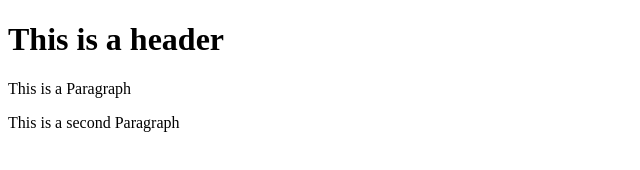
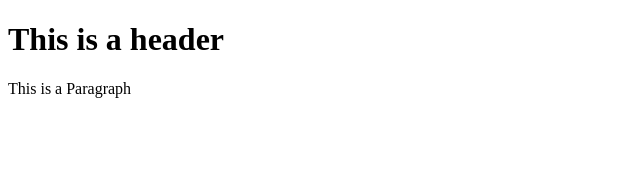
Before and after one commit to vikas-prasad1998/git-test, a website: page index.html in a window 1280 px wide. Shown: the whole page, without its empty margins (0-640 px from the left). Drawn offline with Linux system fonts and the light colour scheme.

Commit message:
new file:   git-test 	modified:   index.html

```diff
--- a/index.html
+++ b/index.html
@@ -4,8 +4,6 @@
 
     <body>
         <h1> This is a header </h1>
-        <p> This is a Paragraph</p>
-        <p> This is a second Paragraph</p>
-
+        <p> This is a Paragraph </p>
     </body>
 </html>
```
Also changed, not shown: package.json (added, +24 -0 lines), 1 other file.
